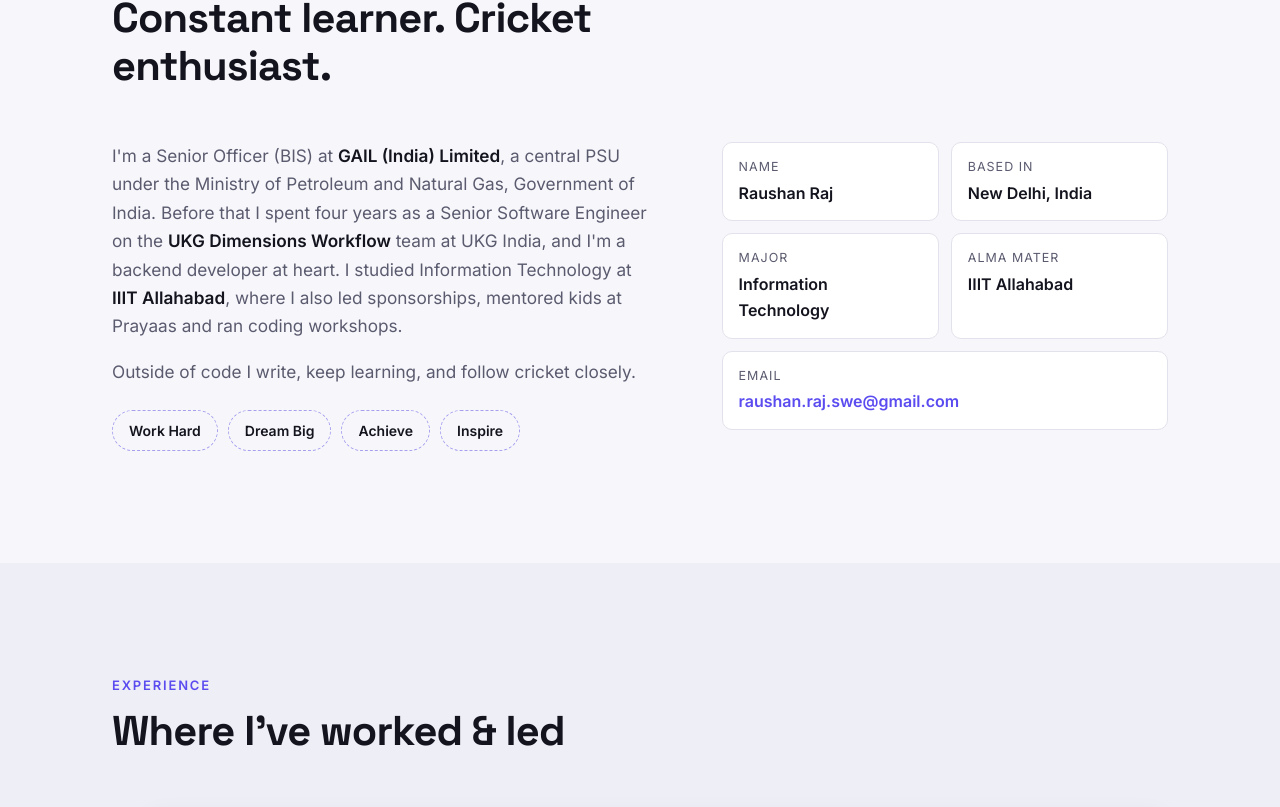
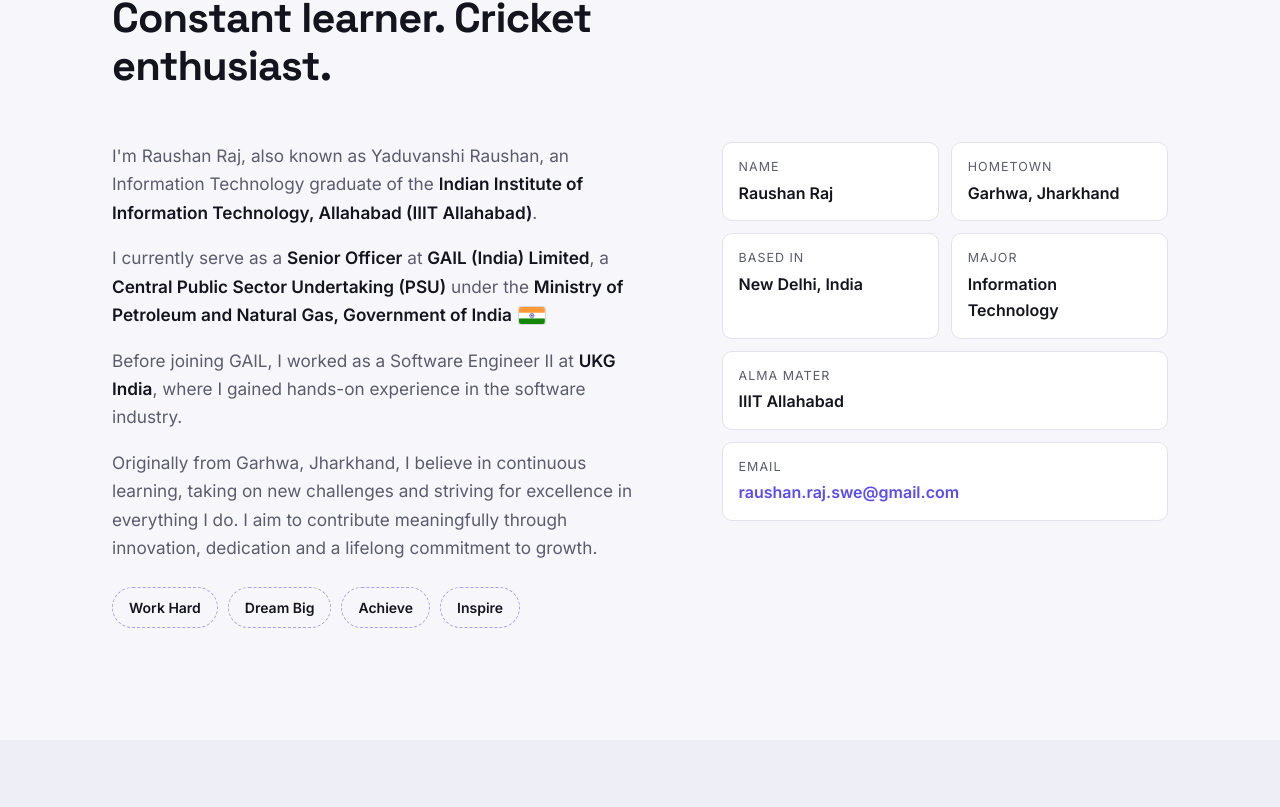
Before and after one commit to raushanraj358/Raushan-Yaduvanshi, a plain HTML site: page index.html in a window 1280 px wide. Shown: the part 949-1756 px from the top of the page. Drawn offline with Linux system fonts and the light colour scheme.

Commit message:
Updating about

```diff
--- a/css/style.css
+++ b/css/style.css
@@ -186,7 +186,7 @@ ul, ol { margin: 0; padding: 0; list-style: none; }
 }
 .badge > span { max-width: 400px; text-wrap: balance; }
 .flag { display: inline-block; width: 1.5em; height: 1em; vertical-align: -.15em; margin-left: 2px; border-radius: 2px; box-shadow: 0 0 0 1px rgba(0,0,0,.12); }
-.badge__role { display: block; width: fit-content; font-family: var(--font-display); font-size: 17px; font-weight: 700; line-height: 1.35; margin-bottom: 2px; }
+.badge__role { display: block; width: fit-content; font-family: var(--font-display); font-size: 16px; font-weight: 700; line-height: 1.35; margin-bottom: 2px; }
 .badge__dot { flex: none; width: 8px; height: 8px; border-radius: 50%; background: var(--success); box-shadow: 0 0 0 0 var(--success); animation: pulse 2s infinite; }
 @keyframes pulse { 70% { box-shadow: 0 0 0 8px transparent; } 100% { box-shadow: 0 0 0 0 transparent; } }
 .hero__title { font-size: clamp(2.5rem, 7vw, 4.6rem); margin-top: 22px; }
--- a/index.html
+++ b/index.html
@@ -130,17 +130,20 @@
       </header>
       <div class="about">
         <div class="about__bio reveal">
-          <p>I'm a Senior Officer (BIS) at <strong>GAIL (India) Limited</strong>, a central PSU under the Ministry of Petroleum and Natural Gas, Government of India. Before that I spent four years as a Senior Software Engineer on the <strong>UKG Dimensions Workflow</strong> team at UKG India, and I'm a backend developer at heart. I studied Information Technology at <strong>IIIT Allahabad</strong>, where I also led sponsorships, mentored kids at Prayaas and ran coding workshops.</p>
-          <p>Outside of code I write, keep learning, and follow cricket closely.</p>
+          <p>I'm Raushan Raj, also known as Yaduvanshi Raushan, an Information Technology graduate of the <strong>Indian Institute of Information Technology, Allahabad (IIIT Allahabad)</strong>.</p>
+          <p>I currently serve as a <strong>Senior Officer</strong> at <strong>GAIL (India) Limited</strong>, a <strong>Central Public Sector Undertaking (PSU)</strong> under the <strong>Ministry of Petroleum and Natural Gas, Government of India</strong>&nbsp;<svg class="flag" viewBox="0 0 30 20" role="img" aria-label="Flag of India"><rect width="30" height="20" fill="#fff"/><rect width="30" height="6.67" fill="#FF9933"/><rect y="13.33" width="30" height="6.67" fill="#138808"/><circle cx="15" cy="10" r="2.6" fill="none" stroke="#000080" stroke-width=".5"/><circle cx="15" cy="10" r=".55" fill="#000080"/><path d="M15 7.4v5.2M12.4 10h5.2M13.16 8.16l3.68 3.68M16.84 8.16l-3.68 3.68" stroke="#000080" stroke-width=".3"/></svg></p>
+          <p>Before joining GAIL, I worked as a Software Engineer II at <strong>UKG India</strong>, where I gained hands-on experience in the software industry.</p>
+          <p>Originally from Garhwa, Jharkhand, I believe in continuous learning, taking on new challenges and striving for excellence in everything I do. I aim to contribute meaningfully through innovation, dedication and a lifelong commitment to growth.</p>
           <ul class="chips" aria-label="Motto">
             <li>Work Hard</li><li>Dream Big</li><li>Achieve</li><li>Inspire</li>
           </ul>
         </div>
         <dl class="facts reveal">
           <div class="fact"><dt>Name</dt><dd>Raushan Raj</dd></div>
+          <div class="fact"><dt>Hometown</dt><dd>Garhwa, Jharkhand</dd></div>
           <div class="fact"><dt>Based in</dt><dd>New Delhi, India</dd></div>
           <div class="fact"><dt>Major</dt><dd>Information Technology</dd></div>
-          <div class="fact"><dt>Alma mater</dt><dd>IIIT Allahabad</dd></div>
+          <div class="fact fact--wide"><dt>Alma mater</dt><dd>IIIT Allahabad</dd></div>
           <div class="fact fact--wide"><dt>Email</dt><dd><a href="mailto:raushan.raj.swe@gmail.com">raushan.raj.swe@gmail.com</a></dd></div>
         </dl>
       </div>
```
